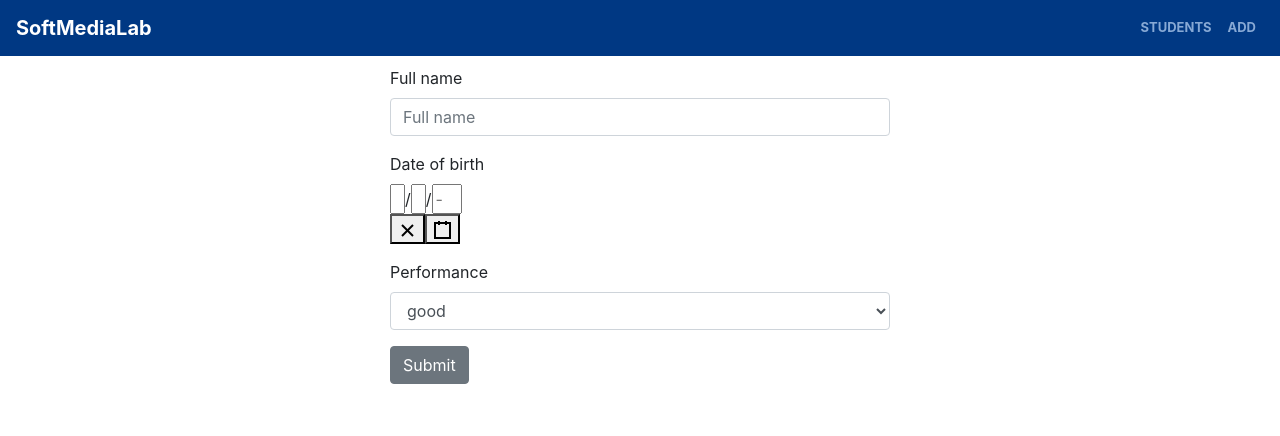
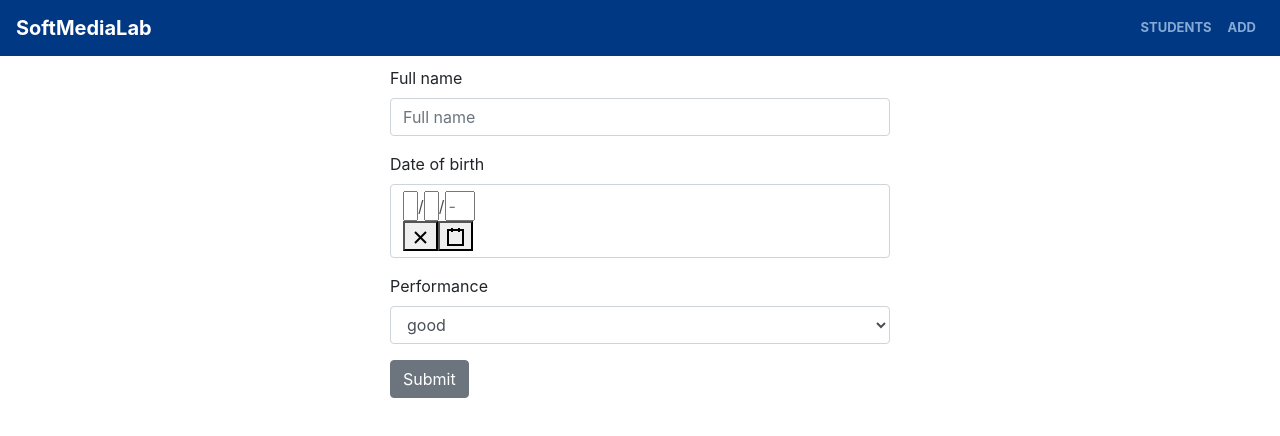
Before and after one commit to salewan/students-demo, a React (Create React App) app: page /student in a window 1280 px wide. Shown: the top 436 px of the page. Built offline with nearby package versions, Linux system fonts and the light colour scheme.

Commit message:
(imp:) react-date-picker - adapt styles

```diff
--- /dev/null
+++ b/src/components/studentForm/formField.css
@@ -0,0 +1,22 @@
+.react-date-picker {
+    display: block;
+    padding: .375rem .75rem;
+    font-size: 1rem;
+    font-weight: 400;
+    line-height: 1.5;
+    color: #495057;
+    background-color: #fff;
+    background-clip: padding-box;
+    border: 1px solid #ced4da;
+    border-radius: .25rem;
+    transition: border-color .15s ease-in-out,box-shadow .15s ease-in-out;
+}
+
+.react-date-picker__wrapper {
+    border: none;
+    outline: none;
+}
+
+.react-date-picker__inputGroup__input {
+    outline: none;
+}
--- a/src/components/studentForm/formField.js
+++ b/src/components/studentForm/formField.js
@@ -1,6 +1,8 @@
 import React from 'react';
 import {FormFeedback, FormGroup, Input, Label} from 'reactstrap';
 import DatePicker from 'react-date-picker';
+
+import './formField.css';
 
 export const FormField = ({input, meta, placeholder, id, _type}) => (
   <FormGroup>
```
